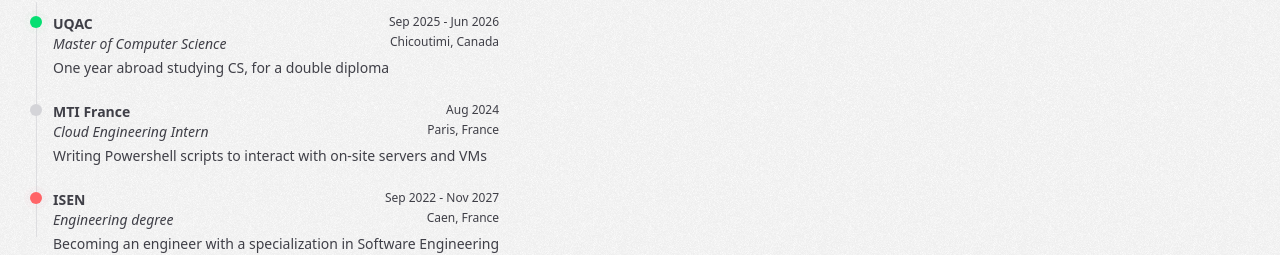
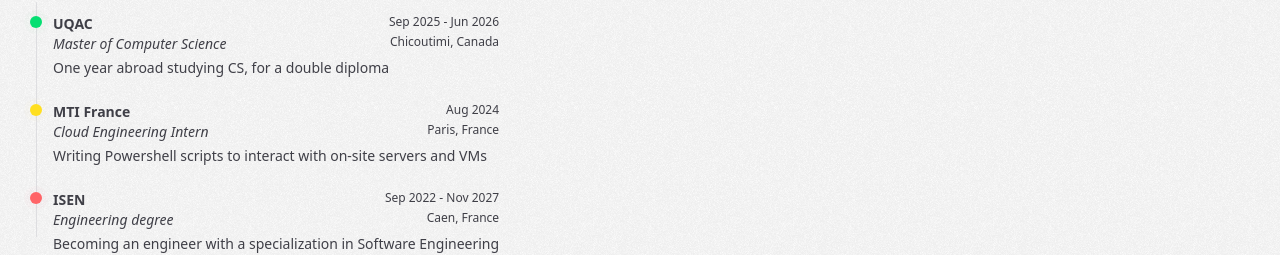
Before and after one commit to SkohTV/skoh-dev, a Next.js app in the folder apex/: page /about in a window 1280 px wide. Shown: the part 846-1101 px from the top of the page. Built offline with nearby package versions, Linux system fonts and the light colour scheme.

Commit message:
apex: remove active/passive timeline

```diff
--- a/apex/app/about/page.js
+++ b/apex/app/about/page.js
@@ -69,7 +69,6 @@ export default function About() {
               subtitle="Master of Computer Science"
               date="Sep 2025 - Jun 2026"
               location="Chicoutimi, Canada"
-              active={true}
               color={{ high: "bg-green-500", low: "bg-green-400" }}
               text="One year abroad studying CS, for a double diploma"
             />
@@ -79,8 +78,7 @@ export default function About() {
               subtitle="Cloud Engineering Intern"
               date="Aug 2024"
               location="Paris, France"
-              active={false}
-              color={{ }}
+              color={{ high: "bg-yellow-400", low: "bg-yellow-300" }}
               text="Writing Powershell scripts to interact with on-site servers and VMs"
             />
             <TimeBox
@@ -89,7 +87,6 @@ export default function About() {
               subtitle="Engineering degree"
               date="Sep 2022 - Nov 2027"
               location="Caen, France"
-              active={true}
               color={{ high: "bg-red-500", low: "bg-red-400" }}
               text="Becoming an engineer with a specialization in Software Engineering"
             />
@@ -103,13 +100,13 @@ export default function About() {
   );
 }
 
-function TimeBox({ title, url, subtitle, date, location, active, color, text }) {
+function TimeBox({ title, url, subtitle, date, location, color, text }) {
   return (
     <div className="relative py-3 px-4">
 
       <span className={"absolute flex -left-[7px] top-[14px] size-3"}>
-        { active ? <span className={"absolute inline-flex h-full w-full animate-ping rounded-full opacity-75 " + color.high}></span> : ''}
-        <span className={"relative inline-flex size-3 rounded-full " + (active ? color.low : "dark:bg-zinc-700 bg-zinc-300")}></span>
+        <span className={"absolute inline-flex h-full w-full animate-ping rounded-full opacity-75 " + color.high}></span>
+        <span className={"relative inline-flex size-3 rounded-full " + color.low}></span>
       </span>
 
       <div className="flex justify-between">
```
